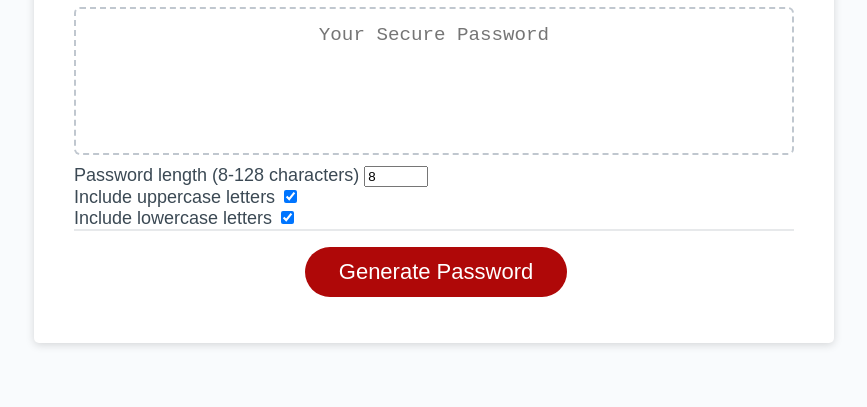
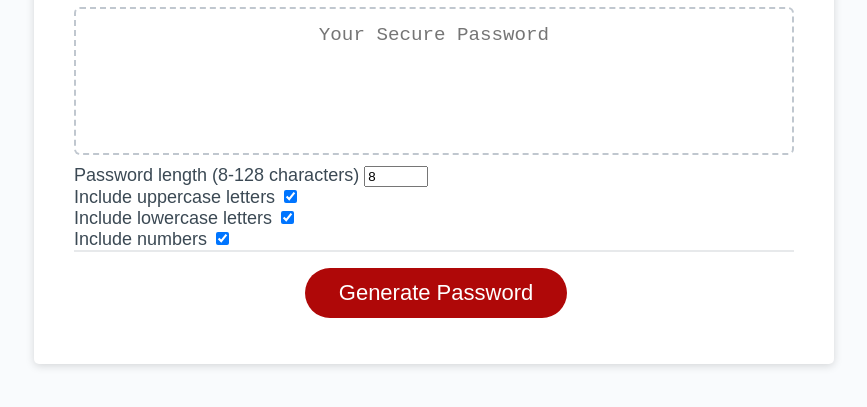
Before and after one commit to koreanstig/week3jspassword, a plain HTML site: page index.html in a window 1280 px wide. Shown: the part 241-648 px from the top of the page, without its empty margins (206-1073 px from the left). Drawn offline with Linux system fonts and the light colour scheme.

Commit message:
added numbers parameters to settings div

```diff
--- a/index.html
+++ b/index.html
@@ -34,6 +34,10 @@
             <label>Include lowercase letters</label>
             <input type="checkbox" id="lowercase" checked />
           </div>
+          <div class="setting">
+            <label>Include numbers</label>
+            <input type="checkbox" id="numbers" checked />
+          </div>
         </div>
 
       </div>
```
